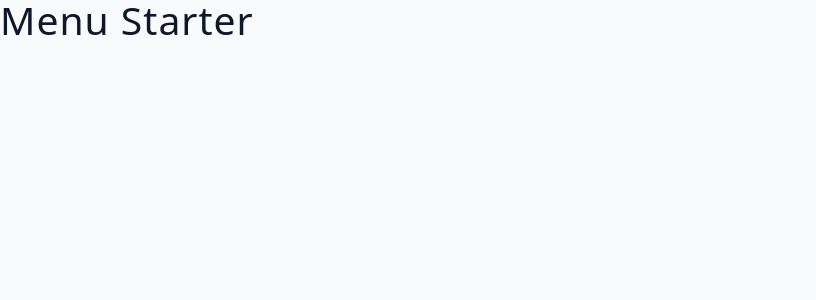
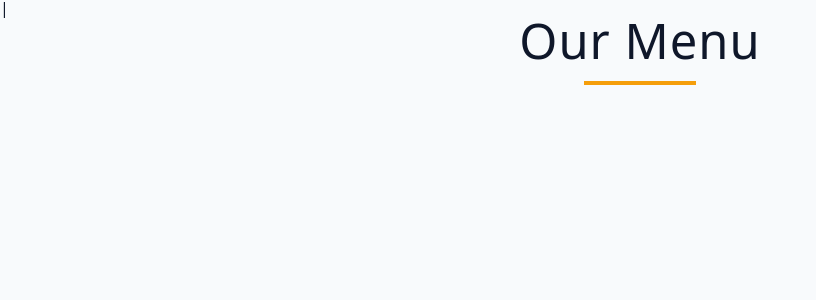
Before and after one commit to Yusen22/Food_Category_Menu, a React (Vite) app: page / in a window 1280 px wide. Shown: the top 300 px of the page, without its empty margins (0-816 px from the left). Built offline with nearby package versions, Linux system fonts and the light colour scheme.

Commit message:
imported Title to page and rendered

```diff
--- a/src/App.jsx
+++ b/src/App.jsx
@@ -1,4 +1,17 @@
+import { useState } from "react";
+
+import data from './data'
+
+import Title from "./Title";
+
 const App = () => {
-  return <h2>Menu Starter</h2>;
+  const [menuItems, setMenuItems] = useState(data)
+  return (
+    <main>|
+      <Title>Our menu</Title>
+
+
+    </main>
+  )
 };
 export default App;
```
